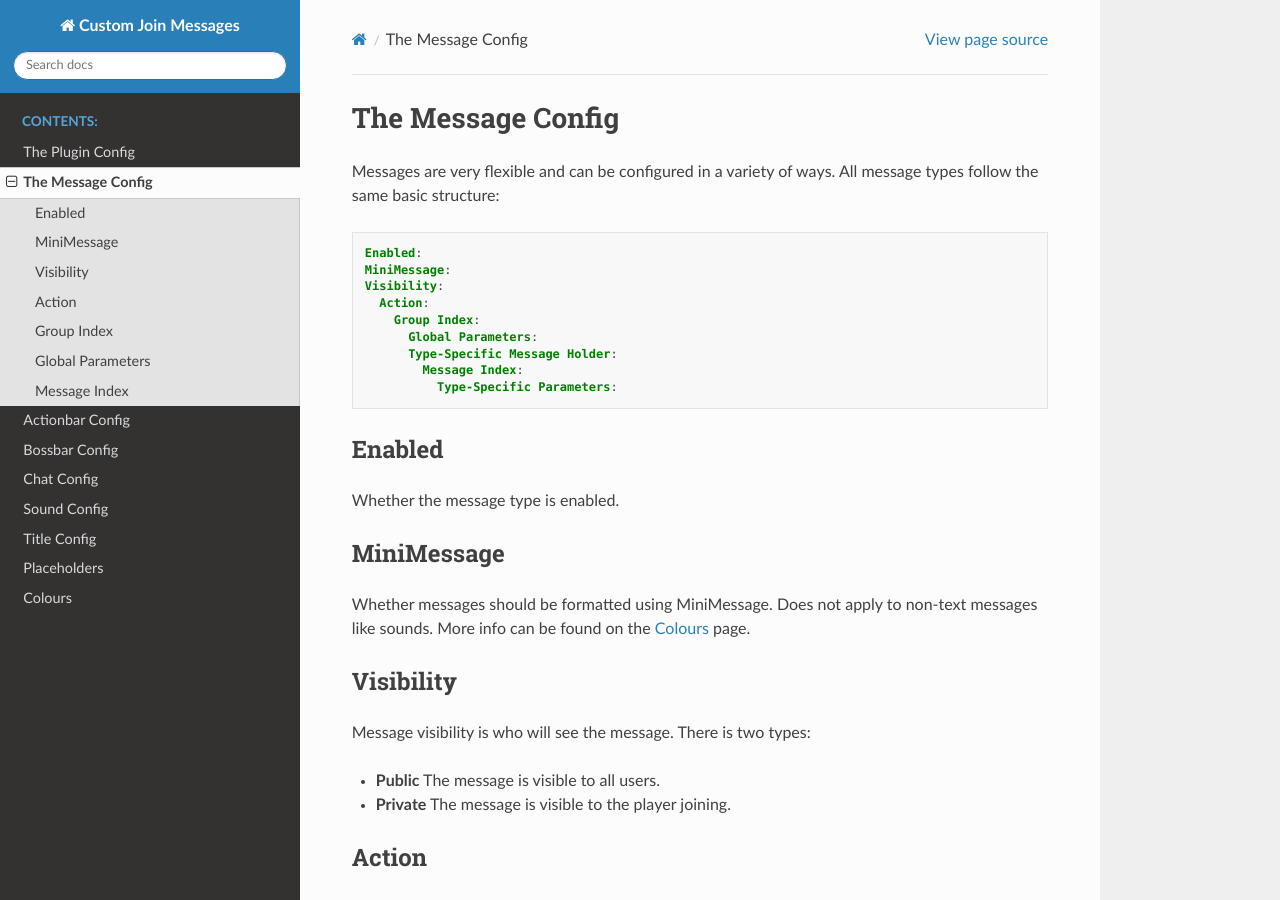
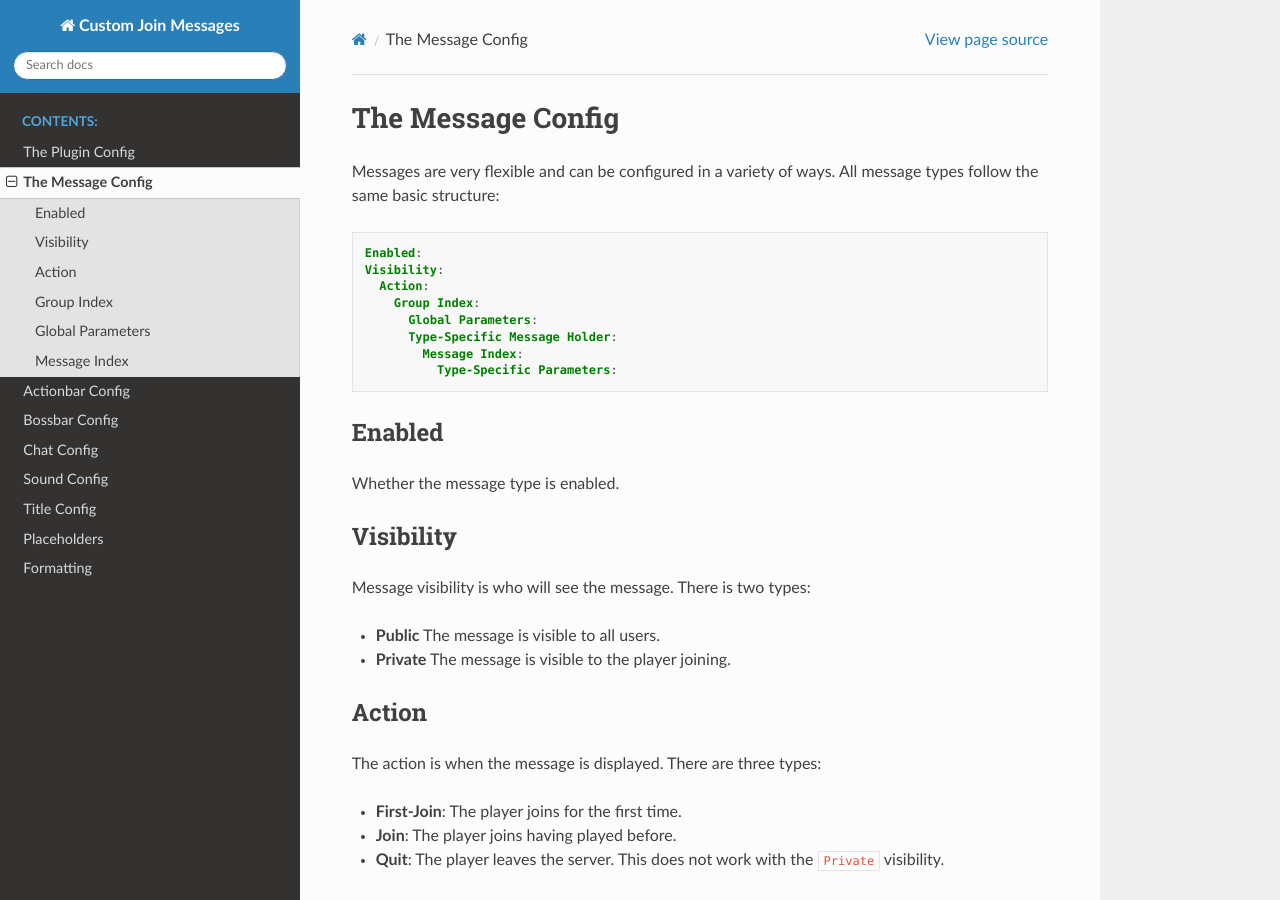
Before and after one commit to Insprill/custom-join-messages, a Sphinx documentation site: the page built from docs/messages.rst, in a window 1280 px wide and 900 px high. Built offline with Sphinx 7.4.7 and the Read the Docs theme 2.0.0, drawn with Linux system fonts in a browser that asks for light colours.

Commit message:
Update docs on message formatting

```diff
--- a/docs/index.rst
+++ b/docs/index.rst
@@ -18,4 +18,4 @@
    sound.rst
    title.rst
    placeholders.rst
-   colours.rst
+   formatting.rst
--- a/docs/messages.rst
+++ b/docs/messages.rst
@@ -7,7 +7,6 @@
 .. code-block:: yaml
 
   Enabled:
-  MiniMessage:
   Visibility:
     Action:
       Group Index:
@@ -20,11 +19,6 @@
 ^^^^^^^
 Whether the message type is enabled.
 
-MiniMessage
-^^^^^^^^^^^
-Whether messages should be formatted using MiniMessage.
-Does not apply to non-text messages like sounds.
-More info can be found on the :ref:`colours` page.
 
 Visibility
 ^^^^^^^^^^
```
Also changed, not shown: docs/colours.rst (deleted, +0 -33 lines), docs/formatting.rst (added, +11 -0 lines).
